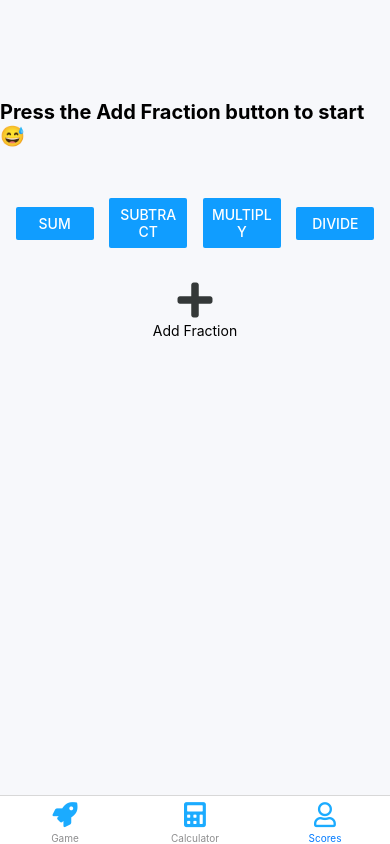
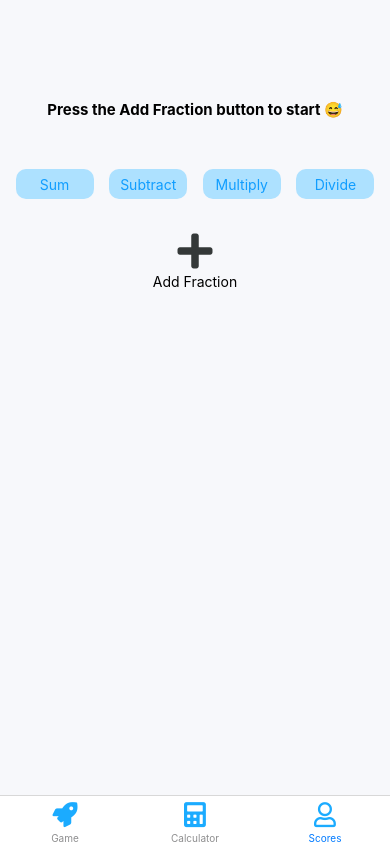
Before and after one commit to EduardoVarela0144/FractionsApp, a React Native app: screen /Scores in a window 390 px wide. Built offline with nearby package versions, Linux system fonts and the light colour scheme.

Commit message:
"Fix heigh"

```diff
--- a/src/screens/FractionCalculator.js
+++ b/src/screens/FractionCalculator.js
@@ -7,6 +7,7 @@ import {
   Button,
   TouchableOpacity,
   Keyboard,
+  ScrollView,
 } from "react-native";
 
 export default function FractionCalculator() {
@@ -118,6 +119,10 @@ export default function FractionCalculator() {
     <View style={{ backgroundColor: "#F7F8FB", height: "100%" }}>
       {result && (
         <View style={{ alignItems: "center", marginTop: 65 }}>
+          <TouchableOpacity
+            onPress={hideKeyboard}
+            style={{ width: "100%", alignItems: "center" }}
+          >
             <View
               style={{
                 marginTop: 10,
@@ -129,7 +134,6 @@ export default function FractionCalculator() {
                 width: "95%",
               }}
             >
-            <Button onPress={hideKeyboard} title="Hide Keyboard" />
               <View
                 style={{
                   width: "auto",
@@ -165,11 +169,12 @@ export default function FractionCalculator() {
                 </Text>
               </View>
             </View>
+          </TouchableOpacity>
         </View>
       )}
       {!result && (
-        <View style={{ alignItems: "center" }}>
-          <Text style={{ marginTop: 100, fontSize: 20, fontWeight: "bold" }}>
+        <View style={{ alignItems: "center", justifyContent: "center" }}>
+          <Text style={{ marginTop: 100, fontSize: 15, fontWeight: "bold" }}>
             Press the Add Fraction button to start 😅
           </Text>
         </View>
@@ -183,43 +188,58 @@ export default function FractionCalculator() {
           marginBottom: 30,
         }}
       >
-        <View
-          style={{ backgroundColor: "#ADE1FF", width: "20%", borderRadius: 10 }}
+        <TouchableOpacity
+          style={{
+            backgroundColor: "#ADE1FF",
+            width: "20%",
+            borderRadius: 10,
+            alignItems: "center",
+            justifyContent: "center",
+            height: 30,
+          }}
+          onPress={() => handleCalculate("sum")}
         >
-          <Button
-            color={"#109DFF"}
-            title="Sum"
-            titleStyle={{ fontSize: 4 }}
-            onPress={() => handleCalculate("sum")}
-          />
-        </View>
-        <View
-          style={{ backgroundColor: "#ADE1FF", width: "20%", borderRadius: 10 }}
+          <Text style={{ color: "#109DFF", fontSize: 14 }}>Sum</Text>
+        </TouchableOpacity>
+        <TouchableOpacity
+          style={{
+            backgroundColor: "#ADE1FF",
+            width: "20%",
+            borderRadius: 10,
+            alignItems: "center",
+            justifyContent: "center",
+            height: 30,
+          }}
+          onPress={() => handleCalculate("subtract")}
         >
-          <Button
-            color={"#109DFF"}
-            title="Subtract"
-            onPress={() => handleCalculate("subtract")}
-          />
-        </View>
-        <View
-          style={{ backgroundColor: "#ADE1FF", width: "20%", borderRadius: 10 }}
+          <Text style={{ color: "#109DFF", fontSize: 14 }}>Subtract</Text>
+        </TouchableOpacity>
+        <TouchableOpacity
+          style={{
+            backgroundColor: "#ADE1FF",
+            width: "20%",
+            borderRadius: 10,
+            alignItems: "center",
+            justifyContent: "center",
+            height: 30,
+          }}
+          onPress={() => handleCalculate("multiply")}
         >
-          <Button
-            color={"#109DFF"}
-            title="Multiply"
-            onPress={() => handleCalculate("multiply")}
-          />
-        </View>
-        <View
-          style={{ backgroundColor: "#ADE1FF", width: "20%", borderRadius: 10 }}
+          <Text style={{ color: "#109DFF", fontSize: 14 }}>Multiply</Text>
+        </TouchableOpacity>
+        <TouchableOpacity
+          style={{
+            backgroundColor: "#ADE1FF",
+            width: "20%",
+            borderRadius: 10,
+            alignItems: "center",
+            justifyContent: "center",
+            height: 30,
+          }}
+          onPress={() => handleCalculate("divide")}
         >
-          <Button
-            color={"#109DFF"}
-            title="Divide"
-            onPress={() => handleCalculate("divide")}
-          />
-        </View>
+          <Text style={{ color: "#109DFF", fontSize: 14 }}>Divide</Text>
+        </TouchableOpacity>
       </View>
 
       <TouchableOpacity
@@ -229,7 +249,7 @@ export default function FractionCalculator() {
         <Icon name="plus" color={"#343838"} size={40} />
         <Text>Add Fraction</Text>
       </TouchableOpacity>
-
+      <ScrollView>
         <View
           style={{
             flexDirection: "row",
@@ -299,6 +319,7 @@ export default function FractionCalculator() {
             </View>
           ))}
         </View>
+      </ScrollView>
     </View>
   );
 }
```
Lines whose indentation alone changed are shown as unchanged.
